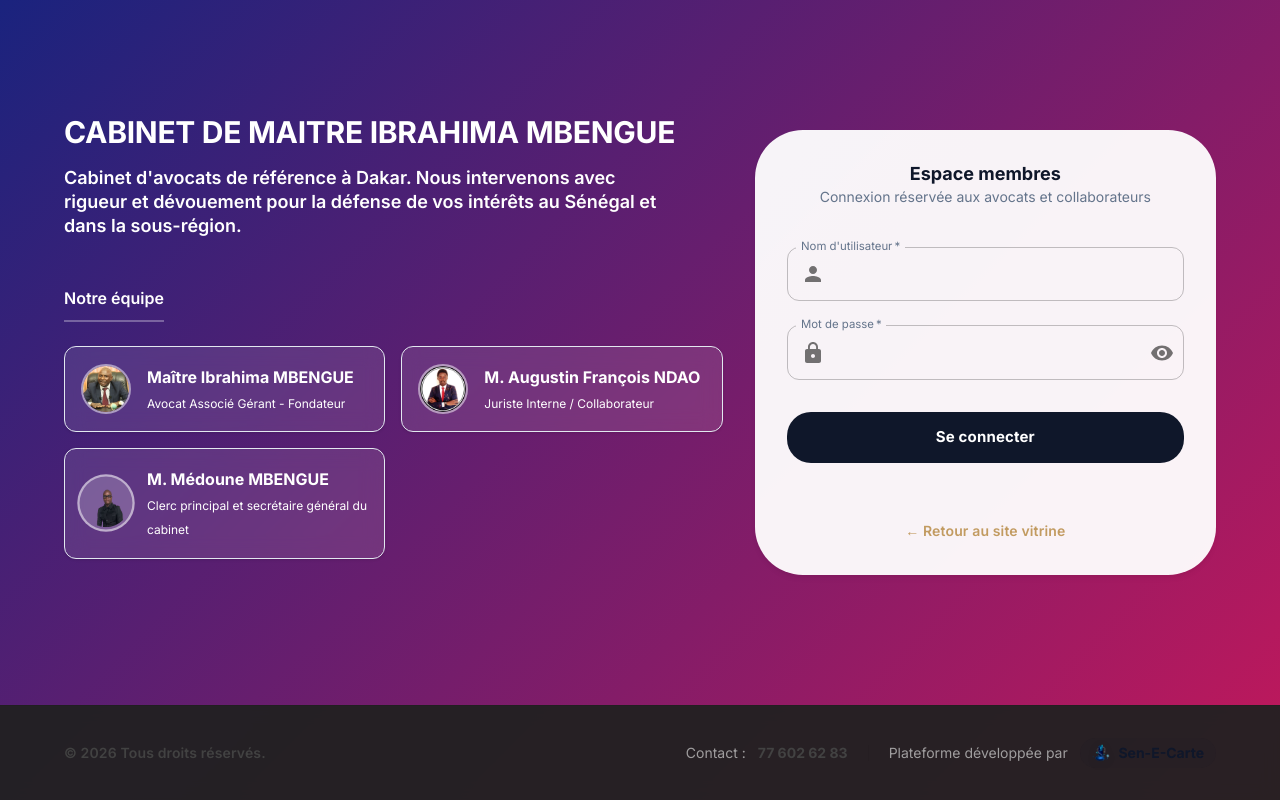
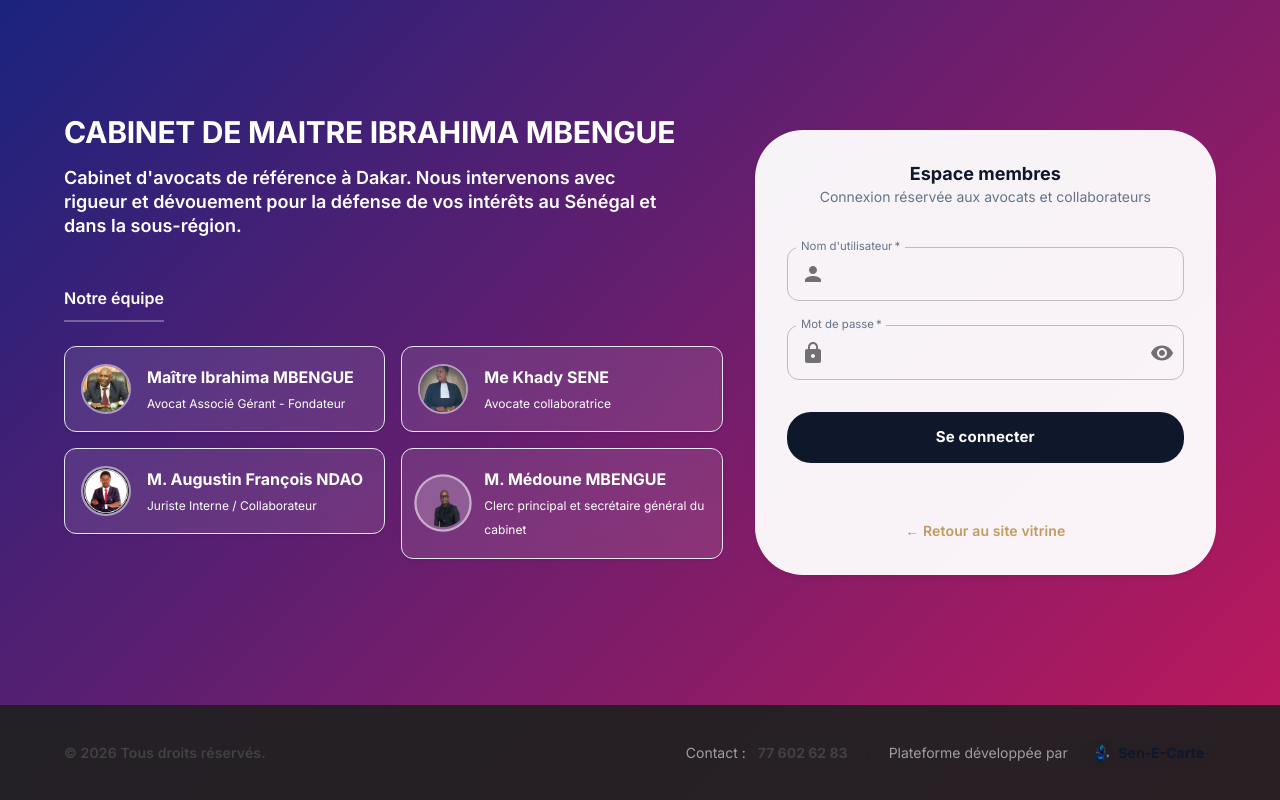
Before and after one commit to Metzo08/legaldoc-suite, a React (Create React App) app in the folder frontend/: page /login in a window 1280 px wide. Built offline with nearby package versions, Linux system fonts and the light colour scheme; no server answers.

Commit message:
Ajout Khady SENE dans Login.js

```diff
--- a/frontend/src/pages/Login.js
+++ b/frontend/src/pages/Login.js
@@ -62,6 +62,13 @@ function Login({ setIsAuthenticated, cabinetInfo }) {
         },
         {
             id: 'demo2',
+            name: "Me Khady SENE",
+            role: "Avocate collaboratrice",
+            photo: "/images/team/khady_sene.jpg",
+            email: "khadysene@gmail.com"
+        },
+        {
+            id: 'demo3',
             name: "M. Augustin François NDAO",
             role: "Juriste Interne / Collaborateur",
             photo: "/images/team/augustin_ndao.jpg",
@@ -69,7 +76,7 @@ function Login({ setIsAuthenticated, cabinetInfo }) {
             linkedin_url: "https://www.linkedin.com/in/augustin-f-ndao/"
         },
         {
-            id: 'demo3',
+            id: 'demo4',
             name: "M. Médoune MBENGUE",
             role: "Clerc principal et secrétaire général du cabinet",
             photo: "/images/team/medoune_mbengue_v2.png",
```
